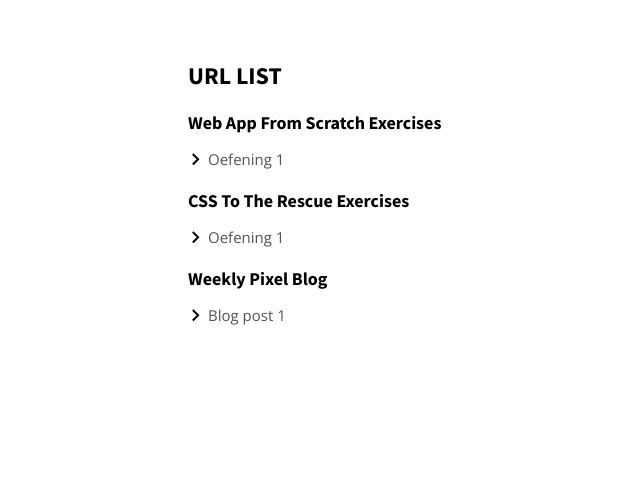
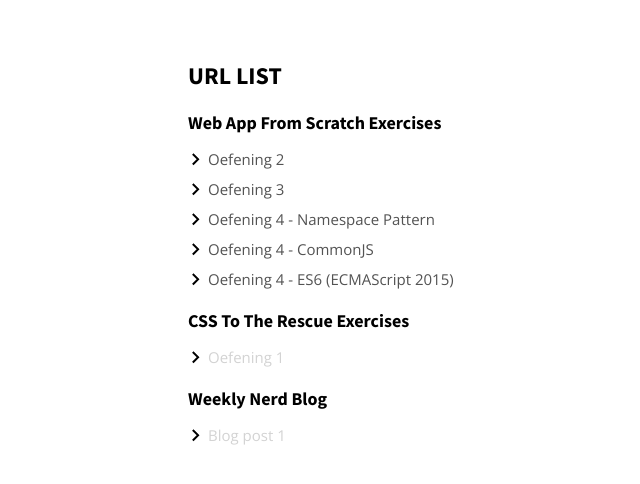
Before and after one commit to dvens/dvens.github.io, a PHP site: page / in a window 1280 px wide. Shown: the top 484 px of the page, without its empty margins (97-737 px from the left). Run offline with PHP 8.4, Linux system fonts and the light colour scheme.

Commit message:
added some html

```diff
--- a/css/style.css
+++ b/css/style.css
@@ -112,6 +112,7 @@ ul {
 }
 
   ul li {
+    display: block;
     margin-bottom: 10px;
     position: relative;
   }
@@ -139,6 +140,11 @@ ul {
     color: tomato;
   }
 
-  ul li:hover:before {
-    transform: translateX(5px);
+  [disabled] a {
+    color: lightGrey;
   }
+
+  [disabled] a:hover {
+    color: lightGrey;
+    cursor: no-drop;
+  }
--- a/index.html
+++ b/index.html
@@ -26,20 +26,32 @@
 		<h2>Web App From Scratch Exercises</h2>
 		<ul>
 			<li>
-				<a href="#">Oefening 1</a>
+				<a href="https://github.com/dvens/dvens.github.io/tree/master/projects/opdracht%202" target="_blank">Oefening 2</a>
+			</li>
+			<li>
+				<a href="https://github.com/dvens/dvens.github.io/tree/master/projects/opdracht%203" target="_blank">Oefening 3</a>
+			</li>
+			<li>
+				<a href="#" target="_blank">Oefening 4 - Namespace Pattern</a>
+			</li>
+			<li>
+				<a href="#" target="_blank">Oefening 4 - CommonJS</a>
+			</li>
+			<li>
+				<a href="#" target="_blank">Oefening 4 - ES6 (ECMAScript 2015)</a>
 			</li>
 		</ul>
 
 		<h2>CSS To The Rescue Exercises</h2>
 		<ul>
-			<li>
-				<a href="#">Oefening 1</a>
+			<li disabled>
+				<a target="_blank">Oefening 1</a>
 			</li>
 		</ul>
 
-		<h2>Weekly Pixel Blog</h2>
+		<h2>Weekly Nerd Blog</h2>
 		<ul>
-			<li>
+			<li disabled>
 				<a href="#">Blog post 1</a>
 			</li>
 		</ul>
--- a/js/main.js
+++ b/js/main.js
@@ -1,5 +1,38 @@
+// Author: Dylan Vens
+var APP = APP || {};
+
 (function() {
 
-	'Use Strict'
+	'use strict'
+
+	APP.controller = {
+
+		init: function() {
+
+		}
+
+	};
+
+	App.router = {
+
+		init: function() {
+
+		}
+
+	};
+
+	APP.renderSection = {
+
+		home: function() {
+
+		},
+
+		blogPost: function(key) {
+
+		}
+
+	}
+
+	//APP.controller.init();
 
 });
```
